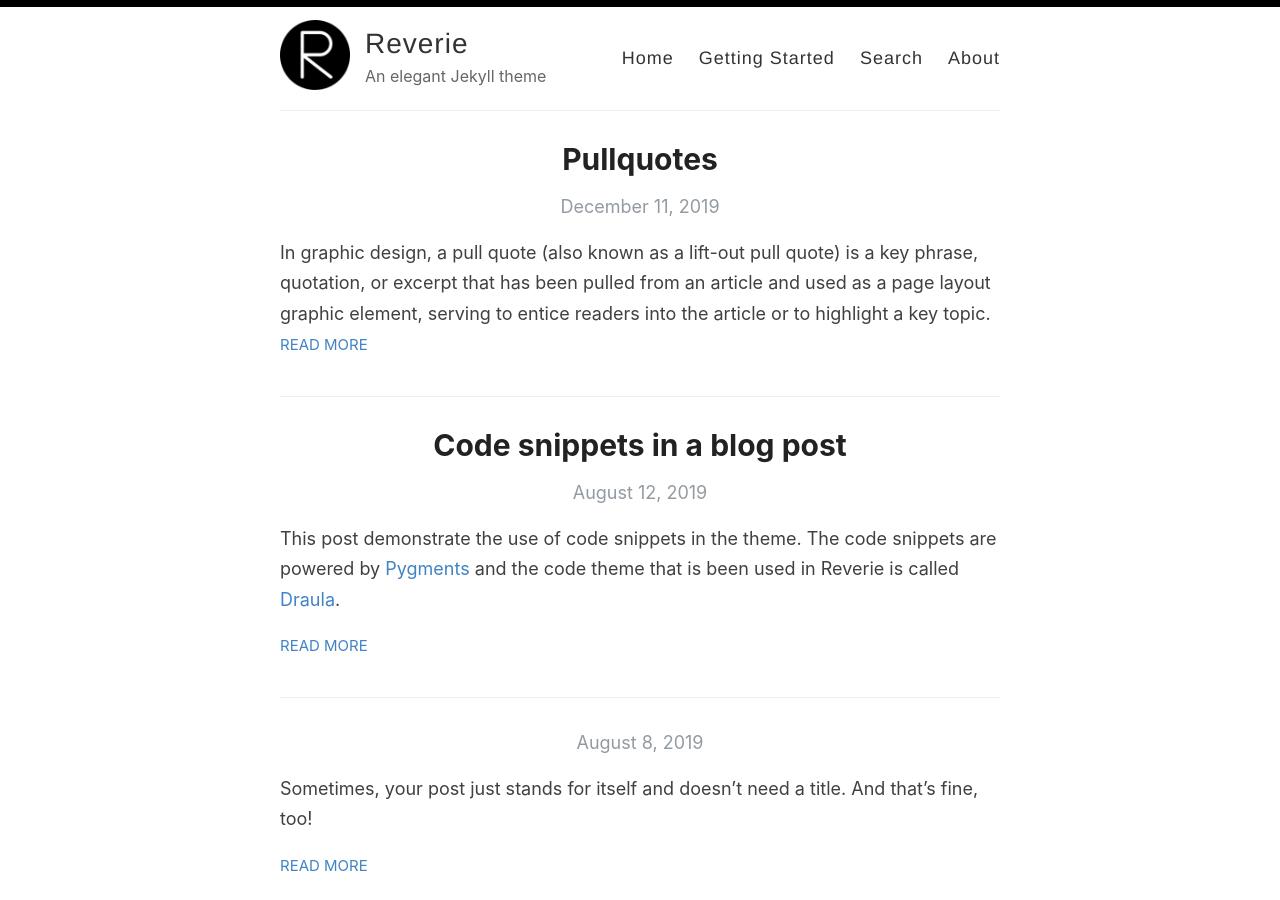
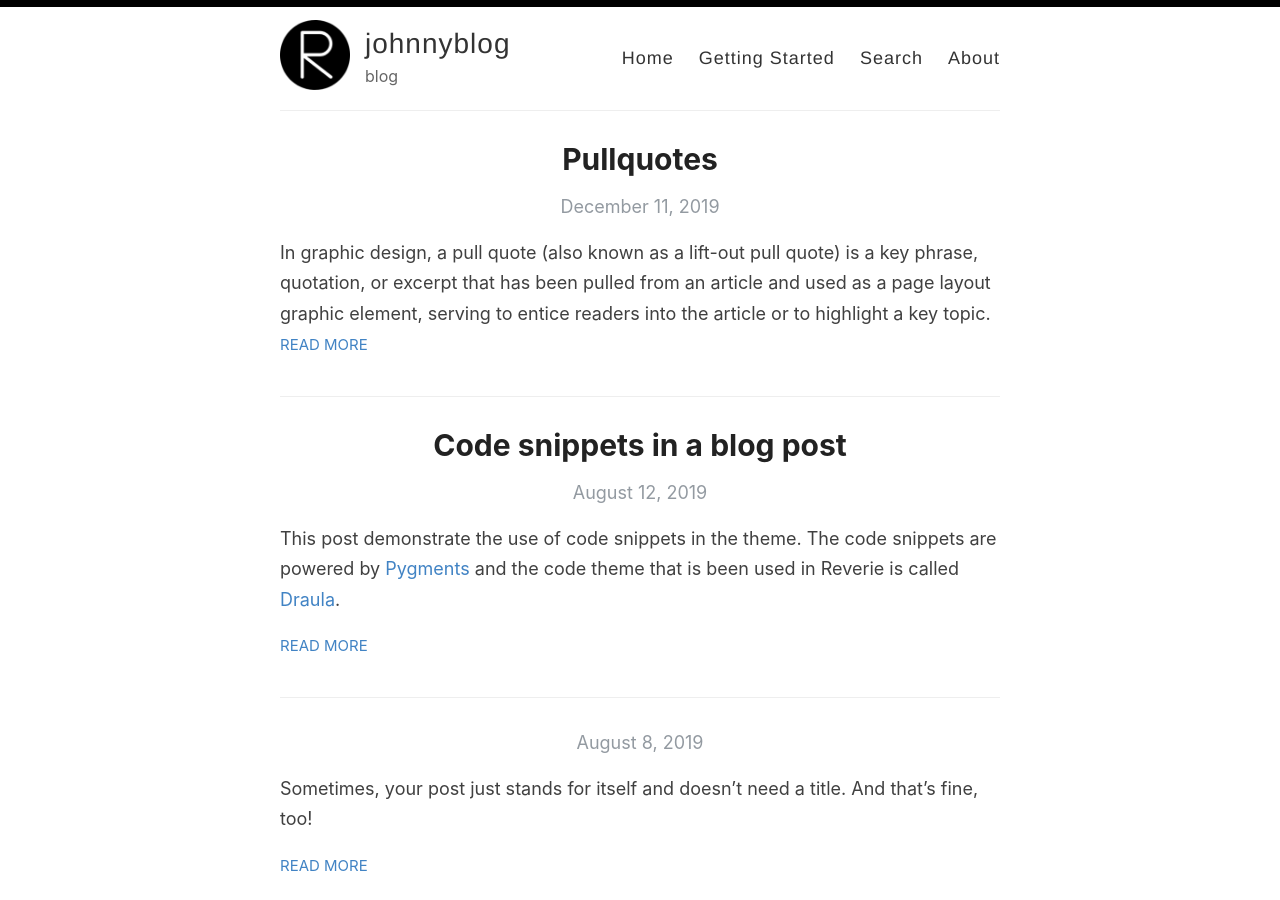
Before and after one commit to johnnyblog/johnnyblog.github.ioreverie, a Jekyll site: the page built from index.html, in a window 1280 px wide and 900 px high. Built offline with Jekyll 4.4.1, drawn with Linux system fonts in a browser that asks for light colours; the list of posts is cut into pages by our own code.

Commit message:
Update _config.yml

```diff
--- a/_config.yml
+++ b/_config.yml
@@ -3,13 +3,13 @@
 #
 
 # Name of your site (displayed in the header)
-name: Reverie
+name: johnnyblog
 
 # Name of the author
-author: Amit Merchant
+author: Johnny Scott
 
 # Short bio or description (displayed in the header)
-description: An elegant Jekyll theme
+description: blog
 
 # URL of your avatar or profile pic (you could use your GitHub profile pic)
 avatar: /images/reverie.png
@@ -24,12 +24,12 @@ footer-links:
   email: amit.d.merchant@gmail.com
   facebook:
   flickr:
-  github: amitmerchant1990/reverie
+  github: johnnyblog/johnnyblog.github.io
   instagram:
   linkedin:
   pinterest:
   rss: rss
-  twitter: amit_merchant
+  twitter:
   stackoverflow:
   youtube: # channel/<your_long_string> or user/<user-name>
   googleplus: # anything in your profile username that comes after plus.google.com/
@@ -41,18 +41,18 @@ footer-links:
 disqus:
 
 # Enter your Google Analytics web tracking code (e.g. UA-2110908-2) to activate tracking
-google_analytics: UA-43339302-11
+google_analytics: UA-
 
 # Your website URL (e.g. http://amitmerchant1990.github.io or http://www.amitmerchant.com)
 # Used for Sitemap.xml and your RSS feed
-url: http://www.amitmerchant.com/reverie
-enforce_ssl: https://www.amitmerchant.com/reverie
+url: http://johnnyblog.github.io
+enforce_ssl: https://johnnyblog.github.io
 
 # If you're hosting your site at a Project repository on GitHub pages
 # (http://yourusername.github.io/repository-name)
 # and NOT your User repository (http://yourusername.github.io)
 # then add in the baseurl here, like this: "/repository-name"
-baseurl: "/reverie"
+baseurl: "/johnnyblog"
 
 #
 # !! You don't need to change any of the configuration flags below !!
```
